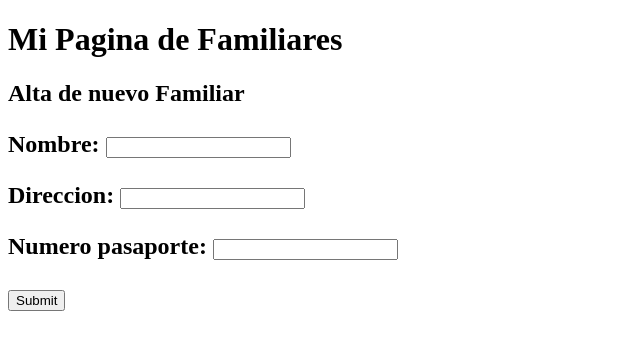
After one commit to LeonardoDaSilva29/proyectoTres, a Django app: page /mi-familia/alta in a window 1280 px wide. The commit adds this page. Shown: the top 350 px of the page, without its empty margins (0-640 px from the left). Run offline with Django 4.2, Linux system fonts and the light colour scheme.

Commit message:
agregue modulo de buscar familiar y alta familiar con formularios

```diff
--- /dev/null
+++ b/ejemplo/forms.py
@@ -0,0 +1,11 @@
+from django import forms
+from ejemplo.models import Familiar
+
+class Buscar(forms.Form):
+    nombre = forms.CharField(max_length=100,
+                            widget=forms.TextInput(attrs={'placeholder': 'Busque algo...'})) #queda un mensaje clarito en el box
+
+class FamiliarForm(forms.ModelForm):
+  class Meta:
+    model = Familiar
+    fields = ['nombre', 'direccion', 'numero_pasaporte']
--- a/ejemplo/models.py
+++ b/ejemplo/models.py
@@ -6,6 +6,8 @@ class Familiar(models.Model):
     nombre = models.CharField(max_length=100)
     direccion = models.CharField(max_length=200)
     numero_pasaporte = models.IntegerField()
+    #creado_el = models.DateTimeField()
+    #actualizado_el = models.DateTimeField()
 
     def __str__(self):
       return f"{self.nombre}, {self.numero_pasaporte}, {self.id}"
--- /dev/null
+++ b/ejemplo/templates/ejemplo/alta_familiar.html
@@ -0,0 +1,13 @@
+{% extends 'ejemplo/base.html' %}
+{% block titulo%} Alta de nuevo Familiar {% endblock %}
+{% block contenido %}
+
+  <form action="/mi-familia/alta" method="post">
+    {% csrf_token %}
+    {{ form.as_p }}
+    <input type="submit" value="Submit">
+  </form>
+
+  <h2 style="color:green">{{msg_exito}}</h2>
+
+{% endblock %}
--- /dev/null
+++ b/ejemplo/templates/ejemplo/base.html
@@ -0,0 +1,17 @@
+<!DOCTYPE html>
+<html lang="en">
+
+<head>
+    <meta charset="UTF-8">
+    <meta http-equiv="X-UA-Compatible" content="IE=edge">
+    <meta name="viewport" content="width=device-width, initial-scale=1.0">
+    <title>Document</title>
+</head>
+
+<body>
+    <h1> Mi Pagina de Familiares </h1>
+    <h2>{% block titulo %}{% endblock %}<h2>
+    {% block contenido %}{% endblock %}
+</body>
+
+</html>
--- a/ejemplo/views.py
+++ b/ejemplo/views.py
@@ -1,5 +1,7 @@
 from django.shortcuts import render
 from ejemplo.models import Familiar
+from ejemplo.forms import Buscar, FamiliarForm  # <--- NUEVO IMPORT
+from django.views import View # <-- NUEVO IMPORT
 
 # Create your views here.
 def index(request):
@@ -31,3 +33,41 @@ def buscar(request):
 def mostrar_familiares(request):
     lista_familiares = Familiar.objects.all()
     return render (request, "ejemplo/familiares.html",  {"lista_familiares": lista_familiares})
+
+class BuscarFamiliar(View):
+    form_class = Buscar
+    template_name = 'ejemplo/buscar.html'
+    initial = {"nombre":""}
+    def get(self, request):
+        form = self.form_class(initial=self.initial)
+        return render(request, self.template_name, {'form':form})
+    def post(self, request):
+        form = self.form_class(request.POST)
+        if form.is_valid():
+            nombre = form.cleaned_data.get("nombre")
+            lista_familiares = Familiar.objects.filter(nombre__icontains=nombre).all()
+            form = self.form_class(initial=self.initial)
+            return render(request, self.template_name, {'form':form,
+                                                        'lista_familiares':lista_familiares})
+        return render(request, self.template_name, {"form": form})
+
+class AltaFamiliar(View):
+
+    form_class = FamiliarForm
+    template_name = 'ejemplo/alta_familiar.html'
+    initial = {"nombre":"", "direccion":"", "numero_pasaporte":""}
+
+    def get(self, request):
+        form = self.form_class(initial=self.initial)
+        return render(request, self.template_name, {'form':form})
+
+    def post(self, request):
+        form = self.form_class(request.POST)
+        if form.is_valid():
+            form.save()
+            msg_exito = f"se cargo con éxito el familiar {form.cleaned_data.get('nombre')}"
+            form = self.form_class(initial=self.initial)
+            return render(request, self.template_name, {'form':form,
+                                                        'msg_exito': msg_exito})
+
+        return render(request, self.template_name, {"form": form})
--- a/project/urls.py
+++ b/project/urls.py
@@ -15,7 +15,7 @@ Including another URLconf
 """
 from django.contrib import admin
 from django.urls import path
-from ejemplo.views import index, saludar_a, sumar, buscar, mostrar_familiares
+from ejemplo.views import index, saludar_a, sumar, buscar, mostrar_familiares, BuscarFamiliar, AltaFamiliar
 
 
 
@@ -26,4 +26,6 @@ urlpatterns = [
     path('sumar/<int:a>/<int:b>/', sumar),
     path('buscar/', buscar),
     path('mi-familia/', mostrar_familiares),
+    path('mi-familia/buscar', BuscarFamiliar.as_view()), # NUEVA RUTA PARA BUSCAR FAMILIAR
+    path('mi-familia/alta', AltaFamiliar.as_view()),
 ]
```
Also changed, not shown: ejemplo/templates/ejemplo/buscar.html (+14 -12 lines), ejemplo/templates/ejemplo/familiares.html (+9 -21 lines), db.sqlite3.
